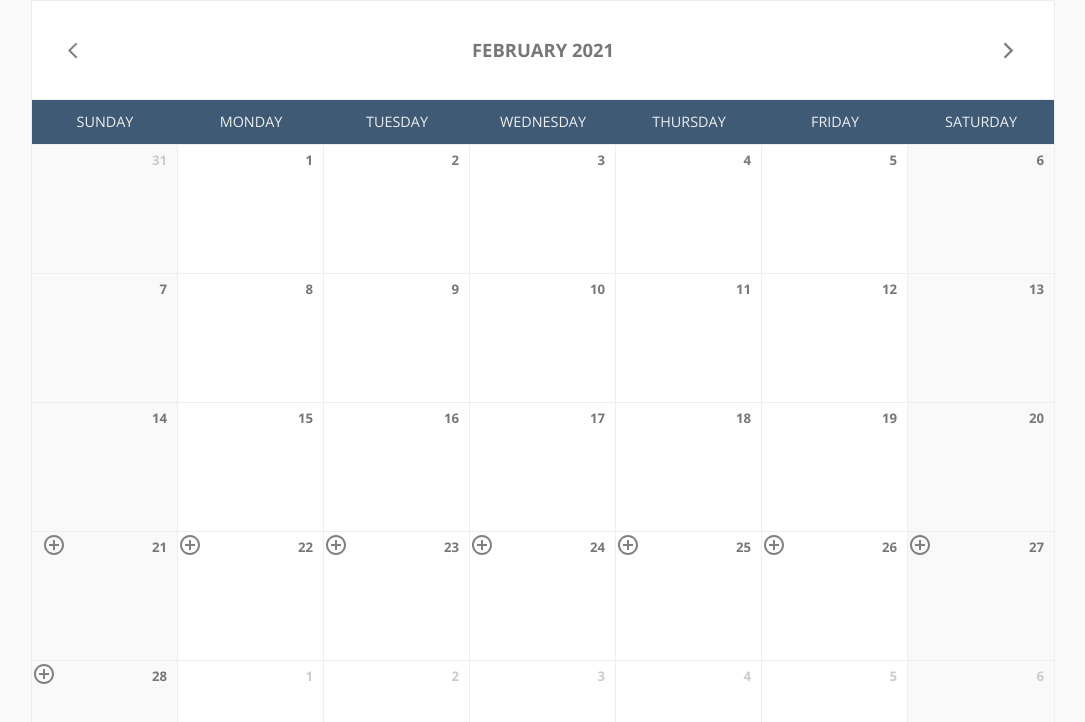
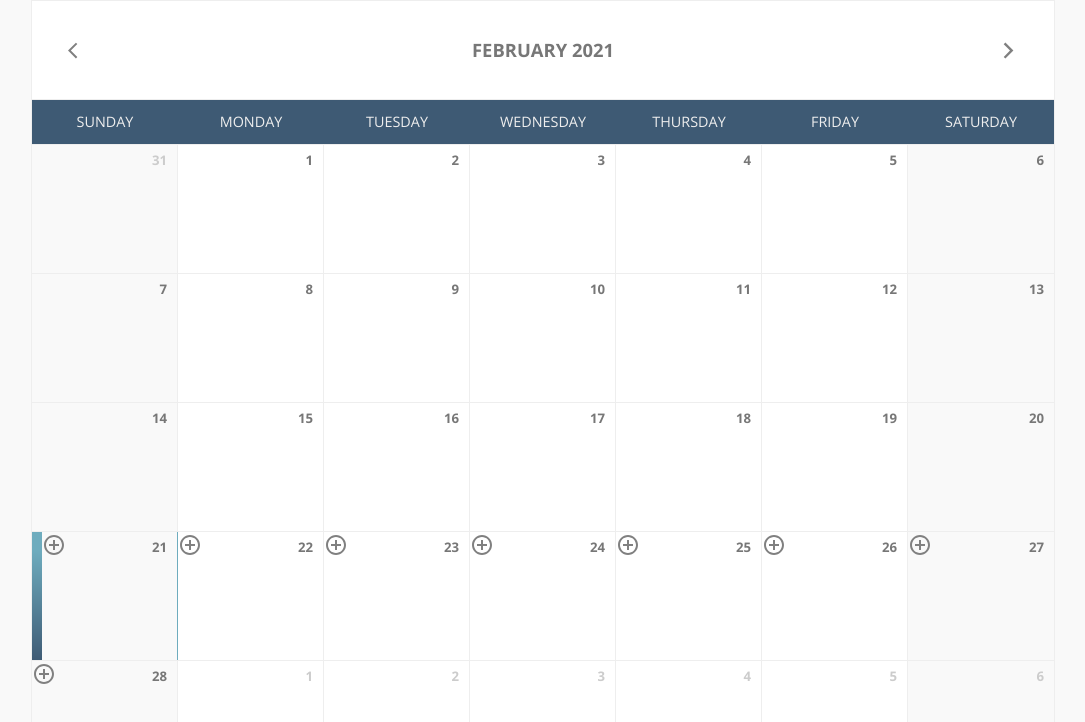
Before and after one commit to alejo9226/calendar, a React (Create React App) app: page / in a window 1280 px wide. Shown: the top 722 px of the page, without its empty margins (97-1182 px from the left). Built offline with nearby package versions, Linux system fonts and the light colour scheme.

Commit message:
fix: styles

```diff
--- a/src/App.css
+++ b/src/App.css
@@ -117,7 +117,7 @@ header {
 .calendar .days {
   text-transform: uppercase;
   font-weight: 400;
-  background-color: #3e5a74;
+  background-color: var(--main-color);
   color: var(--border-color);
   font-size: 90%;
   padding: 0.75em 0;
@@ -142,7 +142,7 @@ header {
 
 .calendar .body .selected {
   border-left: 10px solid transparent;
-  border-image: linear-gradient(45deg, --main-color 0%, #6eacbe 40%);
+  border-image: linear-gradient(45deg, var(--main-color) 0%, #6eacbe 40%);
   border-image-slice: 1;
 }
 
```
